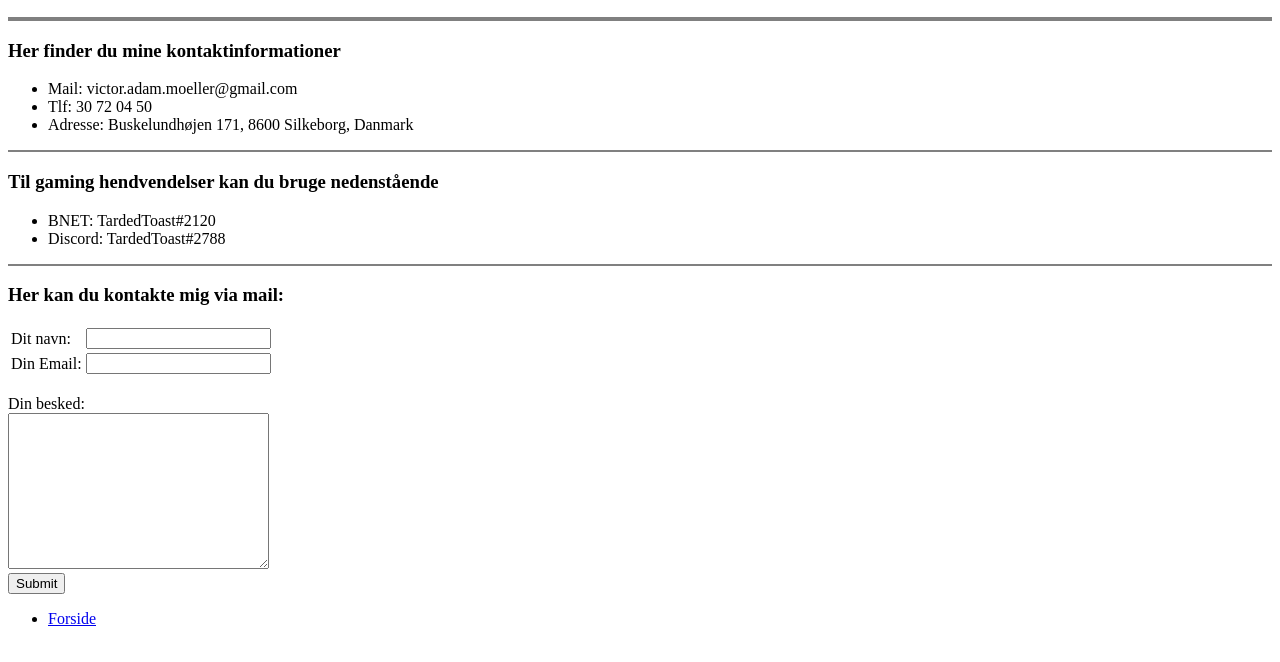
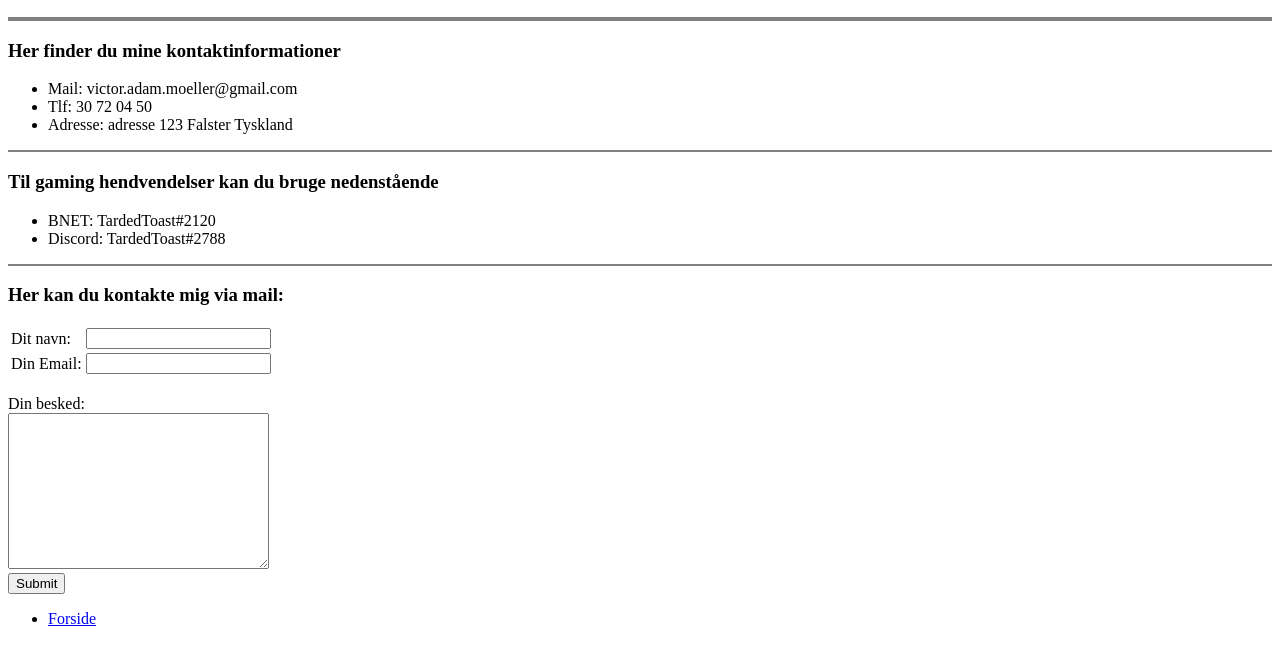
Before and after one commit to vict2167/Bootcamp, a plain HTML site: page Contactpage.html in a window 1280 px wide. Shown: the part 50-712 px from the top of the page. Drawn offline with Linux system fonts and the light colour scheme.

Commit message:
Update Contactpage.html

```diff
--- a/Contactpage.html
+++ b/Contactpage.html
@@ -14,7 +14,7 @@
 
         <li>Mail: victor.adam.moeller@gmail.com</li>
         <li>Tlf: 30 72 04 50</li>
-        <li>Adresse: Buskelundhøjen 171, 8600 Silkeborg, Danmark</li>
+        <li>Adresse: adresse 123 Falster Tyskland</li>
     </ul>
     <hr noshade>
     <h3>Til gaming hendvendelser kan du bruge nedenstående</h3>
```
